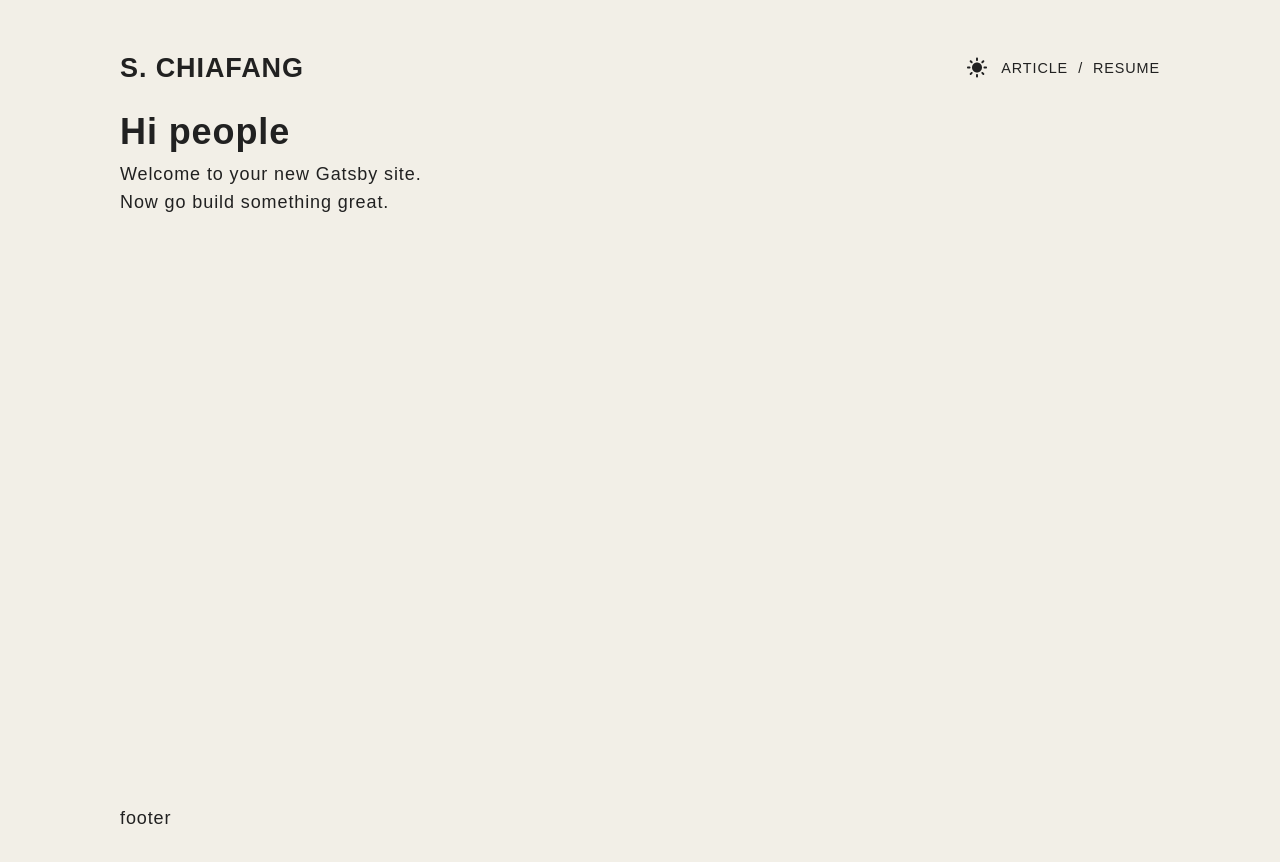
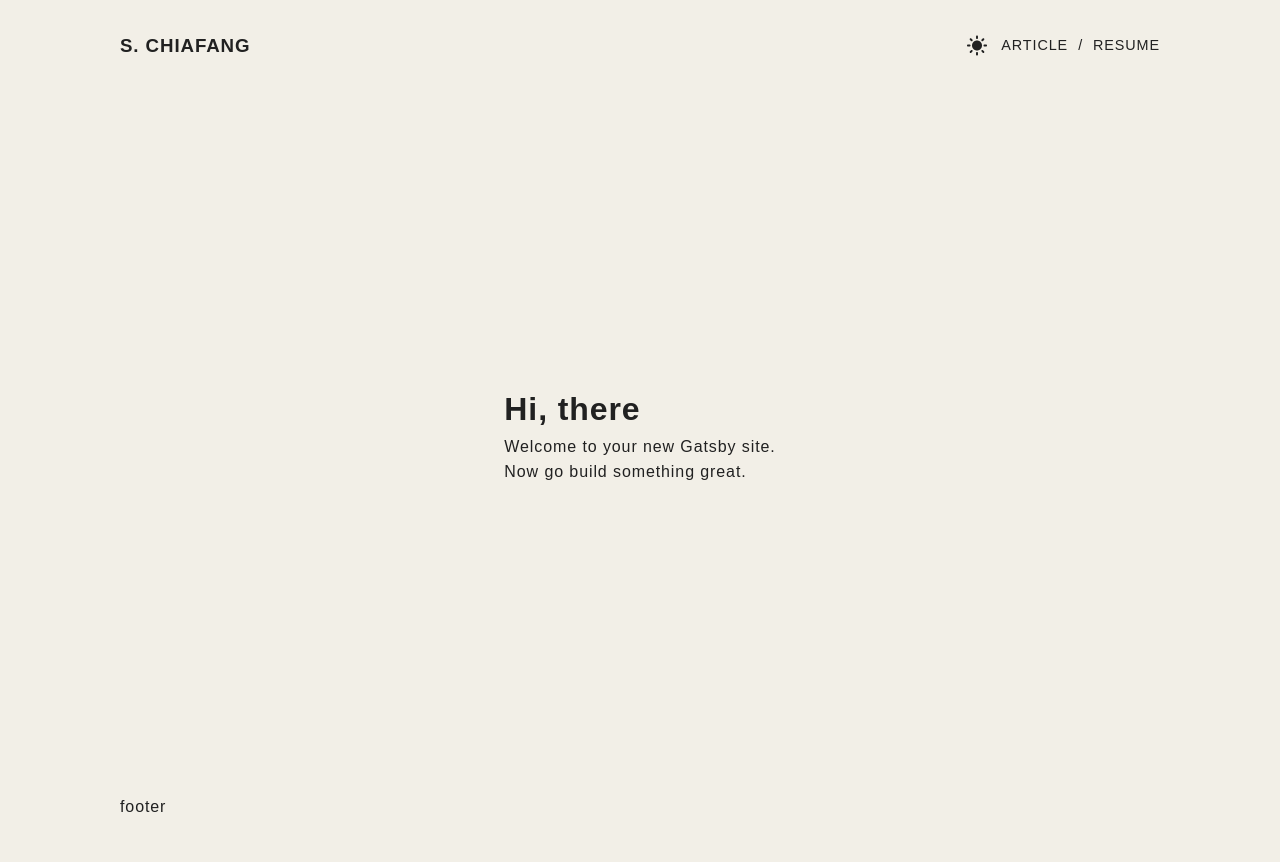
Before and after one commit to schiafang/gatsby-portfolio, a Gatsby site: page / in a window 1280 px wide. After the commit the page ends 836 px from the top, so only its background shows below. Built offline with nearby package versions, Linux system fonts and the light colour scheme; Gatsby itself is replaced by a stand-in of ours; a web font is replaced by a local one.

Commit message:
modify: layout

```diff
--- a/src/components/layout.js
+++ b/src/components/layout.js
@@ -28,7 +28,7 @@ const Layout = ({ children }) => {
             <S.Wrapper>
                 <S.Header>
                     <Link to="/">
-                        <h2>{data.site.siteMetadata?.title} </h2>
+                        <h3>{data.site.siteMetadata?.title} </h3>
                     </Link>
                     <NavMenus
                         isDark={isDark}
--- a/src/components/nav-menus.js
+++ b/src/components/nav-menus.js
@@ -16,7 +16,7 @@ const menuLinks = [
     },
     {
         linkTitle: 'RESUME',
-        path: '/blog',
+        path: '/resume',
     },
 ]
 
@@ -100,7 +100,7 @@ const NavMenus = ({ isDark, setIsDark }) => {
                 <div className="menu-items">
                     <Link to="/list/1">ARTICLE</Link>
                     <span className="slash">/</span>
-                    <Link to="/blog">RESUME</Link>
+                    <Link to="/resume">RESUME</Link>
                 </div>
             )}
         </S.Menus>
--- a/src/pages/index.js
+++ b/src/pages/index.js
@@ -1,13 +1,24 @@
 import React from 'react'
 import Seo from '../components/seo'
+import styled from 'styled-components'
+
+const Wrapper = styled.div`
+    display: flex;
+    align-items: center;
+    justify-content: center;
+    height: 100%;
+    min-height: calc(100vh - 5rem);
+`
 
 const IndexPage = () => (
-    <>
+    <Wrapper>
         <Seo title="CAREY" />
-        <h1>Hi people</h1>
-        <p>Welcome to your new Gatsby site.</p>
-        <p>Now go build something great.</p>
-    </>
+        <div>
+            <h1>Hi, there</h1>
+            <p>Welcome to your new Gatsby site.</p>
+            <p>Now go build something great.</p>
+        </div>
+    </Wrapper>
 )
 
 export default IndexPage
--- a/src/styles/global.js
+++ b/src/styles/global.js
@@ -6,7 +6,7 @@ export default createGlobalStyle`
             margin: 0;
             padding: 0;
             font-weight: 400;
-            font-size: 1.125rem;
+            font-size: 16px;
             line-height: 1.56;
             letter-spacing: 0.9px;
             color: ${props => props.theme.mainColor};
@@ -20,7 +20,6 @@ export default createGlobalStyle`
         }
 
         #gatsby-focus-wrapper {
-            height: 0;
             flex-grow: 1;
         }
     `}
--- a/src/styles/layout.js
+++ b/src/styles/layout.js
@@ -1,19 +1,20 @@
 import styled from 'styled-components'
 
 export const Wrapper = styled.div`
+    height: auto;
     display: flex;
     flex-direction: column;
+    max-width: 100vw;
     min-height: 100vh;
-    padding: 2rem 7.5rem;
-    max-width: 100vw;
+    padding: 1rem;
     overflow: hidden;
 
     @media ${props => props.theme.breakpoints.tablet} {
-        padding: 2rem;
+        padding: 1rem 2rem;
     }
 
-    @media ${props => props.theme.breakpoints.mobile} {
-        padding: 0 1rem;
+    @media ${props => props.theme.breakpoints.desktop} {
+        padding: 1rem 7.5rem;
     }
 `
 
@@ -50,11 +51,11 @@ export const Menus = styled.div`
 
     .menu-items-mobile {
         background-color: ${props => props.theme.mainColor};
-        position: absolute;
+        position: fixed;
+        width: 100vw;
         height: 100vh;
         top: 0;
-        right: -1rem;
-        width: 100vw;
+        right: 0;
         z-index: 99;
         transform: translateX(100%) translate3d(120px, 0, 0);
         transition: transform 0.5s cubic-bezier(0.15, 0.65, 0.66, 0.11);
@@ -78,7 +79,7 @@ export const Menus = styled.div`
         }
 
         *::selection {
-            background: ${props => props.theme.red};
+            background: ${props => props.theme.yellow};
         }
     }
 
@@ -115,7 +116,7 @@ export const Menus = styled.div`
             display: block;
             width: 30px;
             height: 4px;
-            background-color: ${props => props.theme.yellow};
+            background-color: ${props => props.theme.red};
             transform: translateY(-50%);
             position: absolute;
             top: 50%;
--- a/src/styles/reset.css
+++ b/src/styles/reset.css
@@ -132,3 +132,6 @@ table {
 img {
     max-width: 100%;
 }
+* {
+    box-sizing: border-box;
+}
--- a/src/themes/theme.js
+++ b/src/themes/theme.js
@@ -4,18 +4,21 @@ export const baseTheme = {
     yellow: '#ECD06F',
     breakpoints: {
         mobile: 'only screen and (max-width: 768px)',
-        tablet: 'only screen and (max-width: 1040px)',
+        tablet: 'only screen and (min-width: 768px)',
+        desktop: 'only screen and (min-width: 1040px)',
     },
 }
 
 export const darkTheme = {
     ...baseTheme,
+    isDarkMode: true,
     mainColor: '#f2efe7',
     mainBackground: '#212121',
 }
 
 export const lightTheme = {
     ...baseTheme,
+    isDarkMode: false,
     mainColor: '#212121',
     mainBackground: '#f2efe7',
 }
```
Also changed, not shown: src/pages/404.js (+8 -7 lines).
